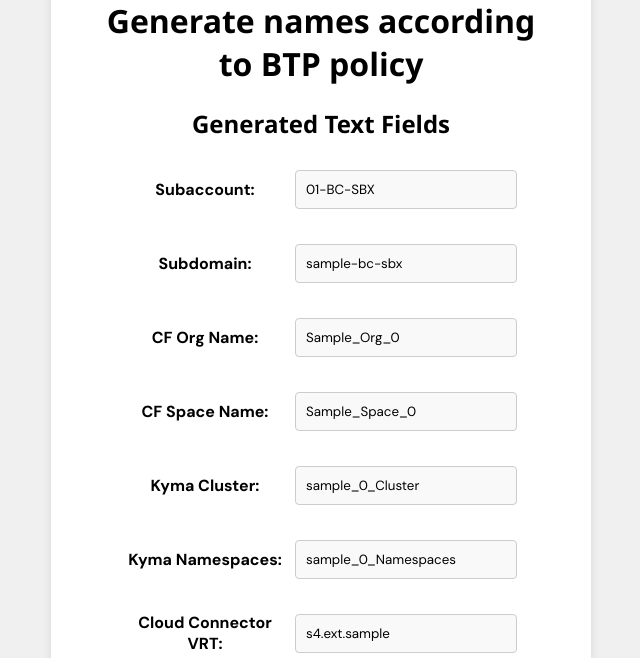
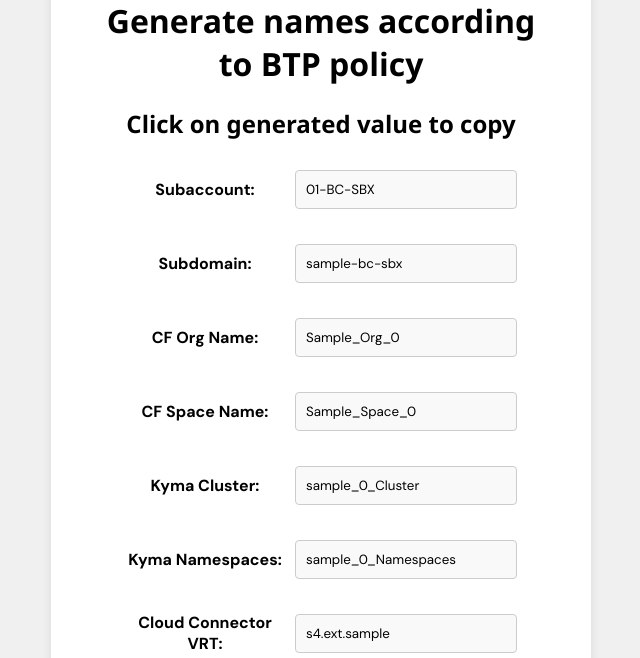
Before and after one commit to infxmousrogue/BTP-Naming-Convention-Generator, a plain HTML site: page index.html in a window 1280 px wide. Both pictures are taken after typing "Sample", "Sample", "Sample" into the empty fields and a click on the button "Generate". Shown: the part 262-920 px from the top of the page, without its empty margins (319-959 px from the left). Drawn offline with Linux system fonts and the light colour scheme.

Commit message:
2nd page change copy to clipp

```diff
--- a/index.html
+++ b/index.html
@@ -47,7 +47,7 @@
 
         <!-- Output Container -->
         <div id="outputContainer" class="hidden">
-            <h2>Generated Text Fields</h2>
+            <h2>Click on generated value to copy</h2>
             <div id="textFields" class="text-fields-container">
                 <div class="input-wrapper">
                     <label for="subaccount">Subaccount:</label>
```
